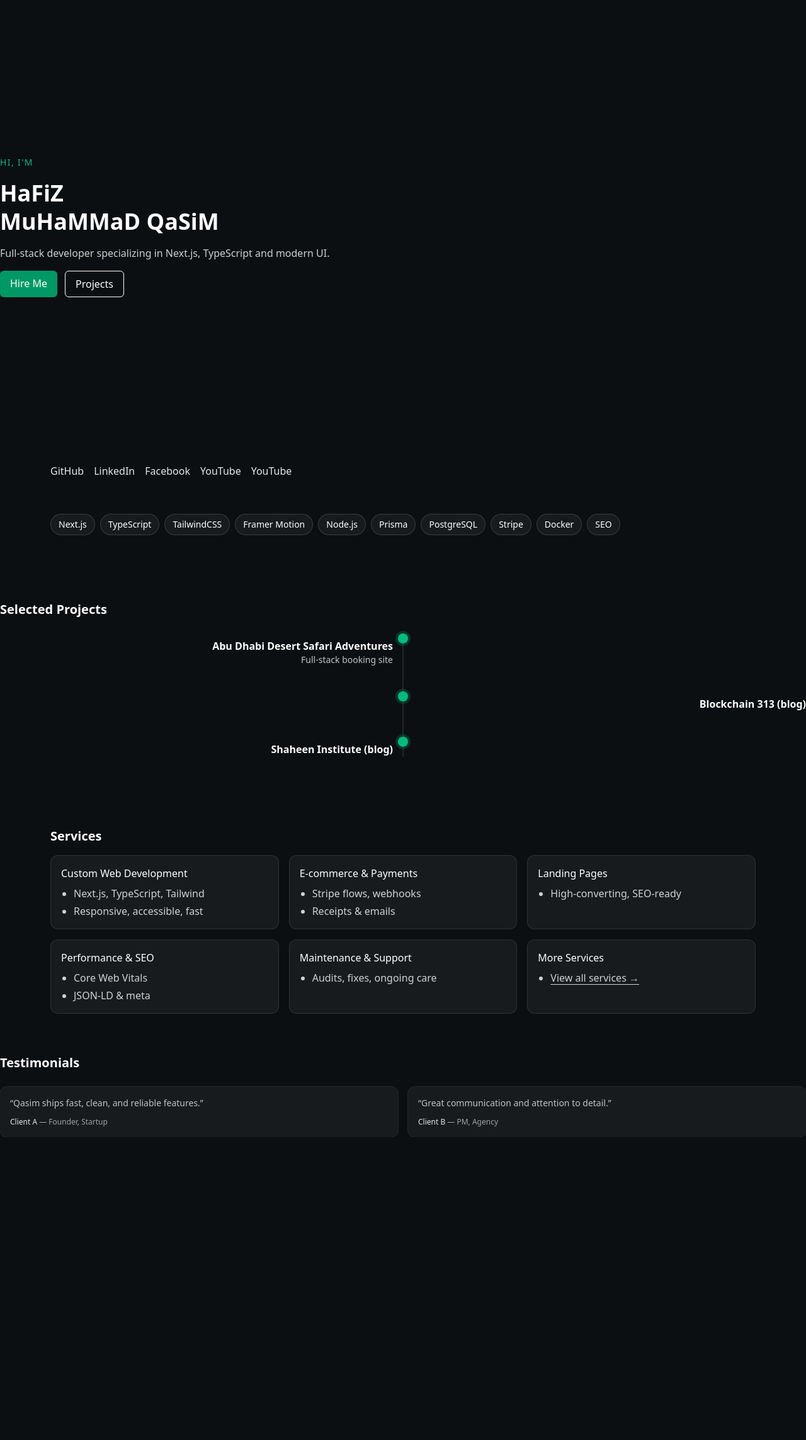
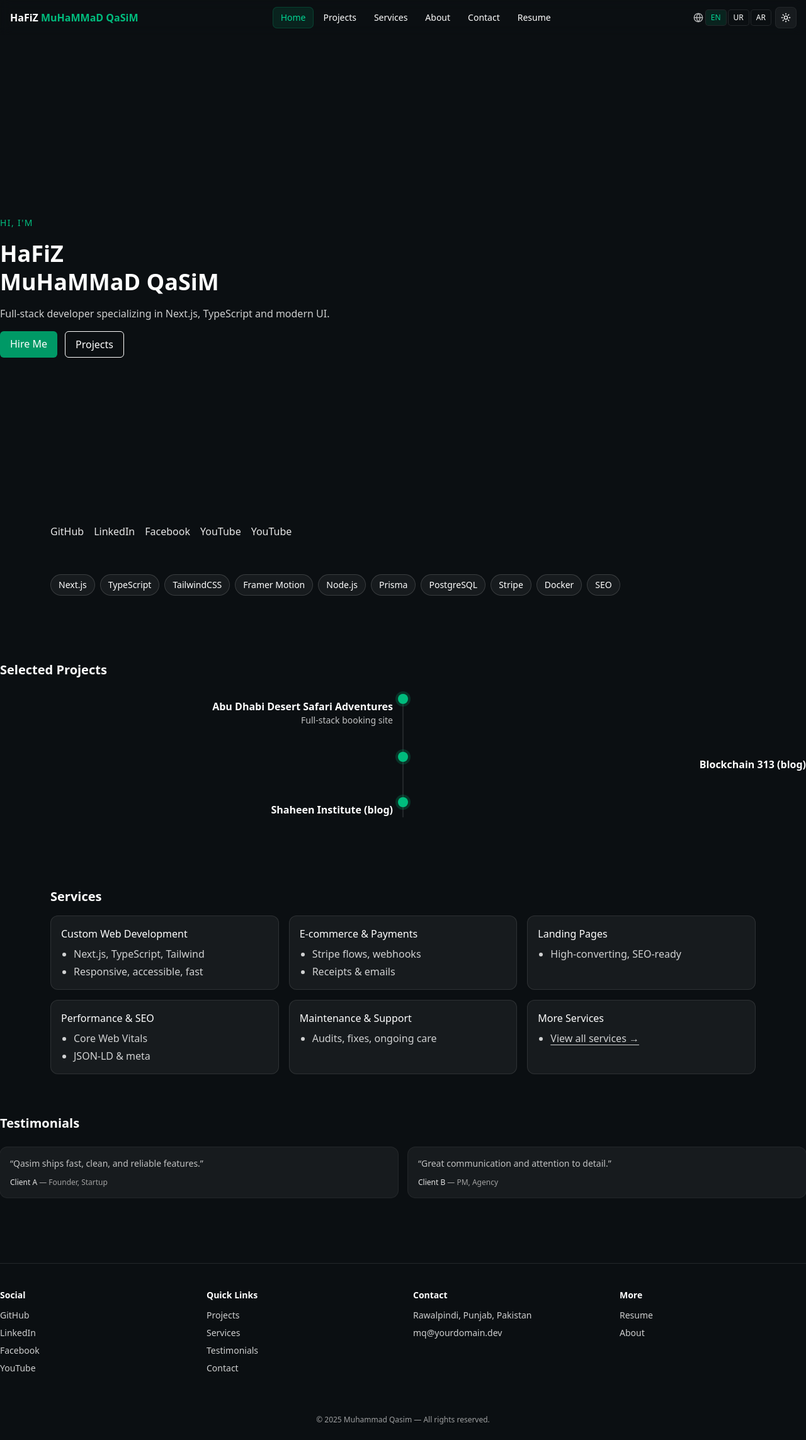
Before and after one commit to meqasim/qasim-portfolio, a Next.js app: page /en in a window 1280 px wide. Shown: the whole page at 63% size. Before the commit the page ends 1806 px from the top, so only its background shows below. Built offline with nearby package versions, Linux system fonts and the light colour scheme.

Commit message:
fix([locale]/layout): valid default React component + Edge runtime; next-intl provider; no 'any'

```diff
--- /dev/null
+++ b/src/app/[locale]/layout.tsx
@@ -0,0 +1,35 @@
+import type {ReactNode} from "react";
+import type {AbstractIntlMessages} from "next-intl";
+import {NextIntlClientProvider} from "next-intl";
+import {getMessages, unstable_setRequestLocale} from "next-intl/server";
+import Navbar from "@/components/site/navbar";
+import Footer from "@/components/site/footer";
+
+export const runtime = "edge";
+
+const SUPPORTED = ["en","ur","ar"] as const;
+type Locale = typeof SUPPORTED[number];
+
+export default async function LocaleLayout({
+  children,
+  params
+}: {
+  children: ReactNode;
+  params: Promise<{locale: Locale}>;
+}) {
+  const {locale} = await params;
+  unstable_setRequestLocale(locale);
+  const messages = (await getMessages()) as AbstractIntlMessages;
+
+  return (
+    <NextIntlClientProvider locale={locale} messages={messages} timeZone="Asia/Karachi">
+      <div dir={locale === "ar" ? "rtl" : "ltr"} className="min-h-screen bg-background text-foreground">
+        <Navbar />
+        <div className="container py-10">
+          {children}
+        </div>
+        <Footer />
+      </div>
+    </NextIntlClientProvider>
+  );
+}
```
